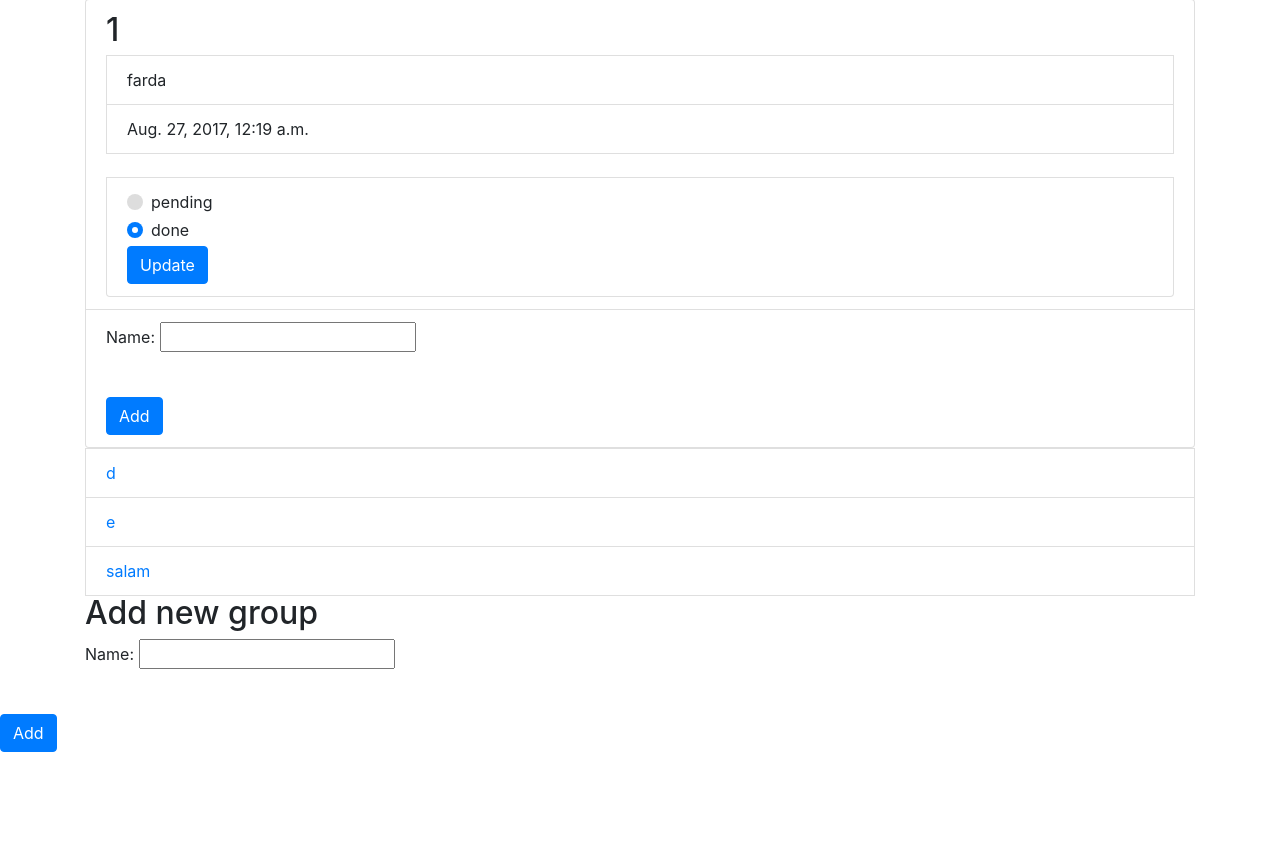
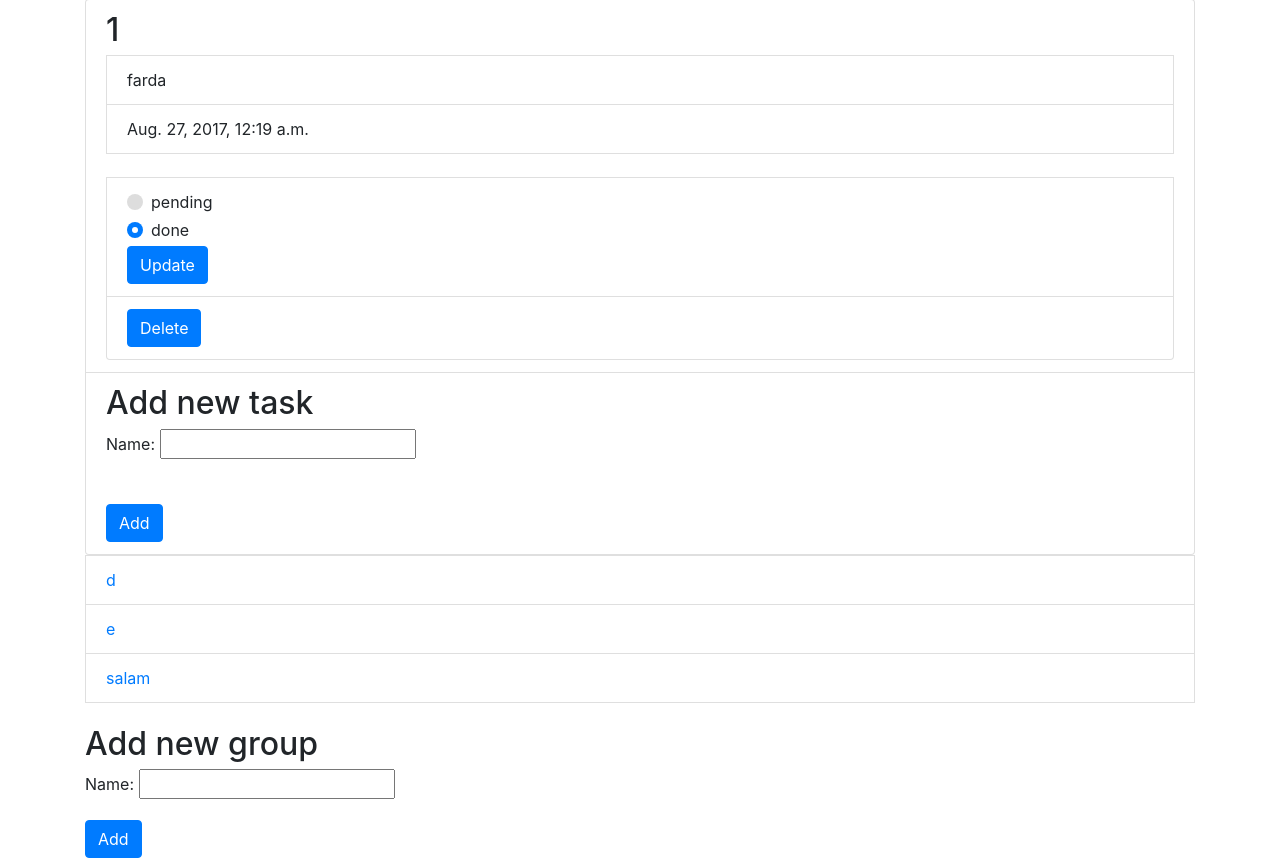
Before and after one commit to pzey2011/task_manager, a Django app: page /tasks/ in a window 1280 px wide, after a click that opens the changed part. Shown: the part 93-951 px from the top of the page. Before the commit the page ends 845 px from the top, so only its background shows below. Run offline with Django 3.2, Linux system fonts and the light colour scheme; data comes from the database, SQL or seed files in the repository; both versions use the stored data as it was after the commit; some libraries are stand-ins or nearby versions.

Commit message:
almostly finished!

```diff
--- a/tasks/templates/tasks/index.html
+++ b/tasks/templates/tasks/index.html
@@ -45,6 +45,10 @@
 	    											</label>
 
     											</div>
+    											<div>
+	    											<button type="submit" class="btn btn-primary">Update</button>
+
+	  											</div>
     											{% else %}
     											<div class="custom-controls-stacked">
     												<label class="custom-control custom-radio">
@@ -62,19 +66,22 @@
 	    											</label>
 
     											</div>
-    											{% endif %}
-
     											<div>
 	    											<button type="submit" class="btn btn-primary">Update</button>
 
 	  											</div>
+    											{% endif %}
+
+
 											</form>
 										</li>
+										<li class="list-group-item"><a href="/tasks/{{ task.id }}/deleteTask" class="btn btn-primary">Delete</a></li>
 								</ul>
 
 					{% endfor %}
 			    </li>
 			    <li class="list-group-item" id="show">
+			    <h2>Add new task</h2>
 					<form action="/tasks/{{ group.id }}/newTask" method="post">
 						{% csrf_token %}
 						<div class="form-group">
@@ -90,21 +97,21 @@
 			</div>
 
 		{% endfor %}
-
 	</ul>
+	</br>
 	<h2>Add new group</h2>
 	<form action="/tasks/newGroup" method="post">
 		{% csrf_token %}
 		<div class="form-group">
 			<label for="name">Name:</label>
     		<input type="text" name="name" />
+
 		</div>
-			</div>
-		  		</br>
-		  	<div>
+
 			<button type="submit" class="btn btn-primary">Add</button>
-			</div>
+
 	</form>
+
 
 </div>
 
--- a/tasks/urls.py
+++ b/tasks/urls.py
@@ -7,4 +7,5 @@ urlpatterns = [
     url(r'^newGroup', views.newGroup, name='newGroup'),
     url(r'^(?P<group_id>[0-9]+)/newTask', views.newTask, name='newTask'),
     url(r'^(?P<group_id>[0-9]+)/(?P<task_id>[0-9]+)/updateTask', views.updateTask, name='newTask'),
+    url(r'^(?P<task_id>[0-9]+)/deleteTask', views.deleteTask, name='deleteTask'),
 ]
--- a/tasks/views.py
+++ b/tasks/views.py
@@ -25,3 +25,10 @@ def updateTask(request, group_id, task_id):
 		task.status="done"
 	task.save()
 	return HttpResponseRedirect('/tasks')
+
+def deleteTask(request, task_id):
+	task = get_object_or_404(Task,pk=task_id)
+	if task.status == "pending":
+		task.delete()
+
+	return HttpResponseRedirect('/tasks')
```
Also changed, not shown: db.sqlite3. Lines whose indentation alone changed are shown as unchanged.
